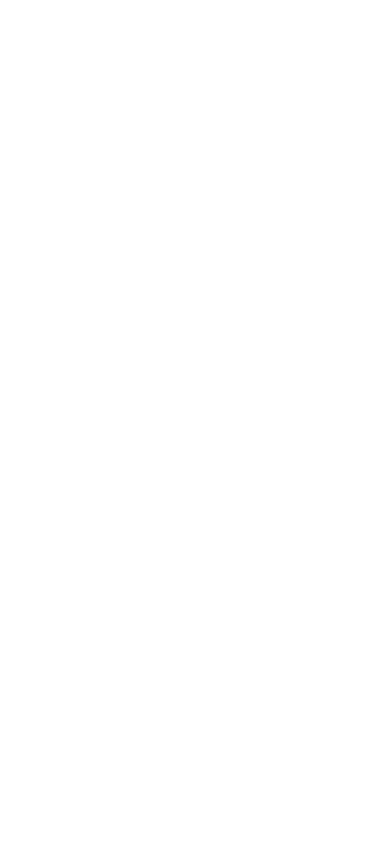
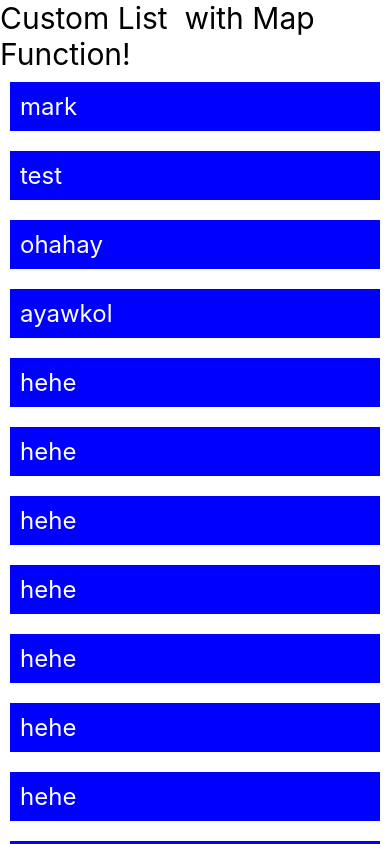
Before and after one commit to m4rkbello/ReactNativeCLI_FullCourse, a React Native app: screen / in a window 390 px wide. Shown: the top 844 px of the page. Built offline with nearby package versions, Linux system fonts and the light colour scheme.

Commit message:
LIST WITH MAP FUNCTION(CUSTOM)

```diff
--- a/App.tsx
+++ b/App.tsx
@@ -8,6 +8,7 @@
 import TextInputComponent from "./components/TextInputComponent";
 import FormComponent from "./components/FormComponent";
 import FlatListComponent from "./components/FlatListComponent";
+import CustomListComponent from "./components/CustomListComponent";
 
 const App = () => {
 
@@ -69,6 +70,7 @@
         <TextInputComponent /> */}
         {/* <FormComponent /> */}
         {/* <FlatListComponent /> */}
+        <CustomListComponent />
       </ScrollView>
     </View>
   );
--- /dev/null
+++ b/components/CustomListComponent.js
@@ -0,0 +1,123 @@
+import React from "react";
+import { View, Text, StyleSheet, ScrollView } from 'react-native';
+
+
+const CustomListComponent = () => {
+
+    const users = [
+        {
+            id: 1,
+            name: "mark",
+        },
+        {
+            id: 2,
+            name: "test",
+        },
+        {
+            id: 3,
+            name: "ohahay",
+        },
+        {
+            id: 4,
+            name: "ayawkol",
+        },
+        {
+            id: 5,
+            name: "hehe",
+        },
+        {
+            id: 6,
+            name: "hehe",
+        },
+        {
+            id: 7,
+            name: "hehe",
+        },
+        {
+            id: 8,
+            name: "hehe",
+        },
+        {
+            id: 9,
+            name: "hehe",
+        },
+        {
+            id: 10,
+            name: "hehe",
+        },
+        {
+            id: 11,
+            name: "hehe",
+        },
+        {
+            id: 12,
+            name: "mark",
+        },
+        {
+            id: 13,
+            name: "test",
+        },
+        {
+            id: 14,
+            name: "ohahay",
+        },
+        {
+            id: 15,
+            name: "ayawkol",
+        },
+        {
+            id: 16,
+            name: "hehe",
+        },
+        {
+            id: 17,
+            name: "hehe",
+        },
+        {
+            id: 18,
+            name: "hehe",
+        },
+        {
+            id: 19,
+            name: "hehe",
+        },
+        {
+            id: 20,
+            name: "hehe",
+        },
+        {
+            id: 21,
+            name: "hehe",
+        },
+        {
+            id: 22,
+            name: "hehe",
+        },
+    ]
+
+    return (
+        <View>
+            <Text style={{ fontSize: 30 }}>Custom List  with Map Function!</Text>
+            <ScrollView>
+                {
+                    users.map((item) =>
+                        <Text style={styles.item}>
+                            {item.name}
+                        </Text>)
+                }
+            </ScrollView>
+        </View>
+    );
+};
+
+const styles = StyleSheet.create({
+    item: {
+        fontSize: 24,
+        padding: 10,
+        backgroundColor: 'blue',
+        color: '#fff',
+        margin: 10,
+    }
+})
+
+export default CustomListComponent;
```
